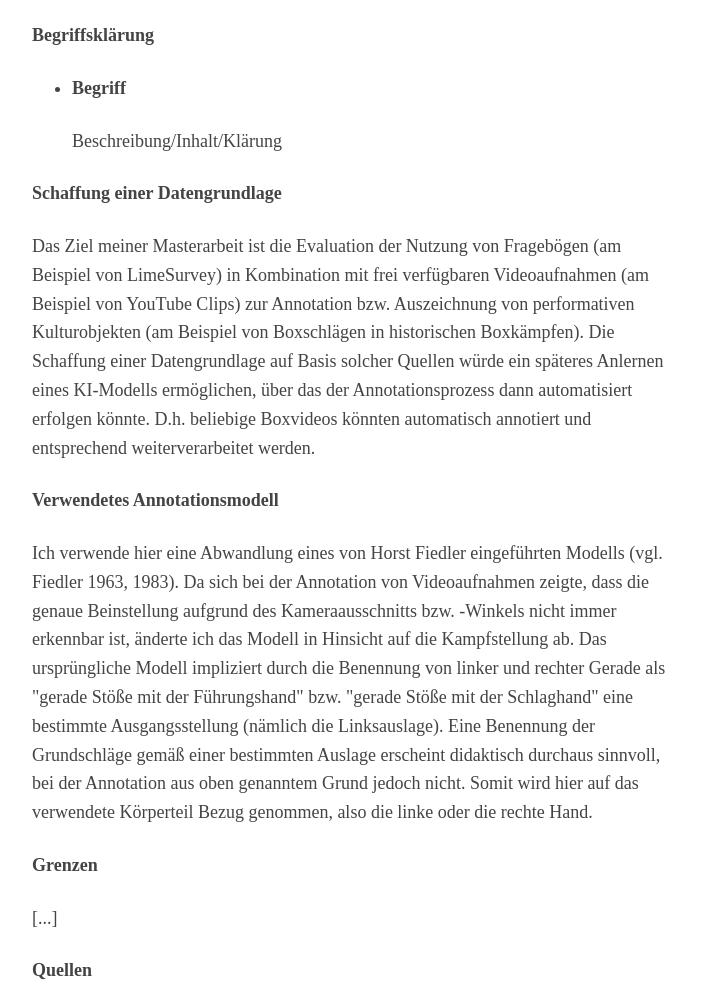
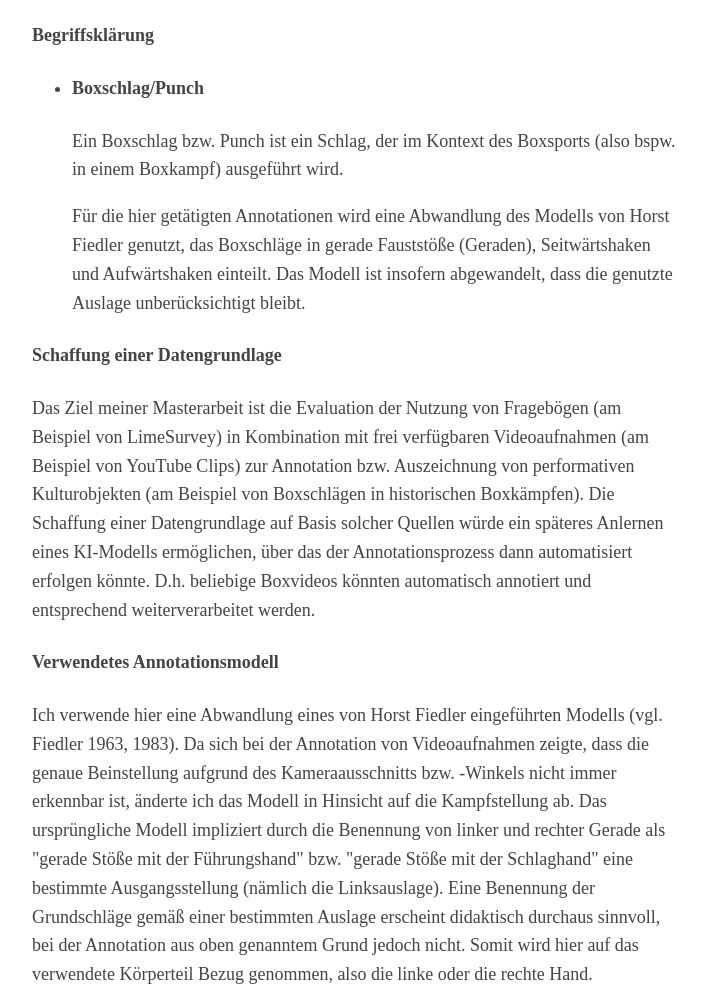
Before and after one commit to pbd84/TheGreatestHits, a plain HTML site: page de/the_long_story/index.html in a window 1280 px wide. Shown: the part 3142-4134 px from the top of the page, without its empty margins (283-989 px from the left). Drawn offline with Linux system fonts and the light colour scheme.

```diff
--- a/de/the_long_story/index.html
+++ b/de/the_long_story/index.html
@@ -71,13 +71,13 @@
         </ul>
         <hr/>
         <h3>The Long Story</h3>
+
         <h4>Begriffsklärung</h4>
-
         <ul>
             <li>
-            <h4>Begriff</h4>
-
-            <p>Beschreibung/Inhalt/Klärung</p>
+              <h4>Boxschlag/Punch</h4>
+              <p>Ein Boxschlag bzw. Punch ist ein Schlag, der im Kontext des Boxsports (also bspw. in einem Boxkampf) ausgeführt wird.</p>
+              <p>Für die hier getätigten Annotationen wird eine Abwandlung des Modells von Horst Fiedler genutzt, das Boxschläge in gerade Fauststöße (Geraden), Seitwärtshaken und Aufwärtshaken einteilt. Das Modell ist insofern abgewandelt, dass die genutzte Auslage unberücksichtigt bleibt.</p>
             </li>
         </ul>
         <h4>Schaffung einer Datengrundlage</h4>
@@ -87,12 +87,6 @@
         <h4>Verwendetes Annotationsmodell</h4>
 
         <p>Ich verwende hier eine Abwandlung eines von Horst Fiedler eingeführten Modells (vgl. Fiedler 1963, 1983). Da sich bei der Annotation von Videoaufnahmen zeigte, dass die genaue Beinstellung aufgrund des Kameraausschnitts bzw. -Winkels nicht immer erkennbar ist, änderte ich das Modell in Hinsicht auf die Kampfstellung ab. Das ursprüngliche Modell impliziert durch die Benennung von linker und rechter Gerade als "gerade Stöße mit der Führungshand" bzw. "gerade Stöße mit der Schlaghand" eine bestimmte Ausgangsstellung (nämlich die Linksauslage). Eine Benennung der Grundschläge gemäß einer bestimmten Auslage erscheint didaktisch durchaus sinnvoll, bei der Annotation aus oben genanntem Grund jedoch nicht. Somit wird hier auf das verwendete Körperteil Bezug genommen, also die linke oder die rechte Hand.</p>
-
-        <h4>Grenzen</h4>
-
-        <p>[...]</p>
-
-
 
         <h4>Quellen</h4>
 
```
